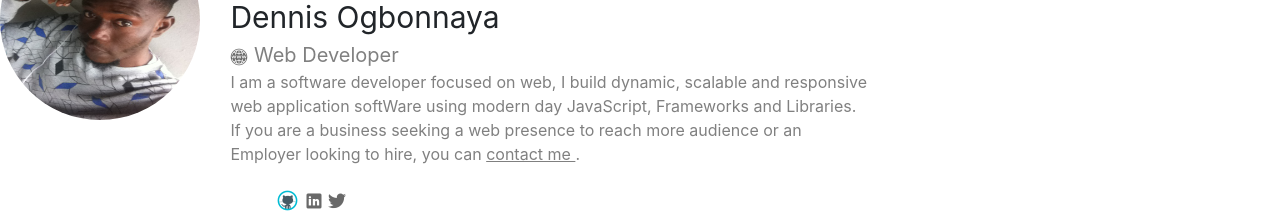
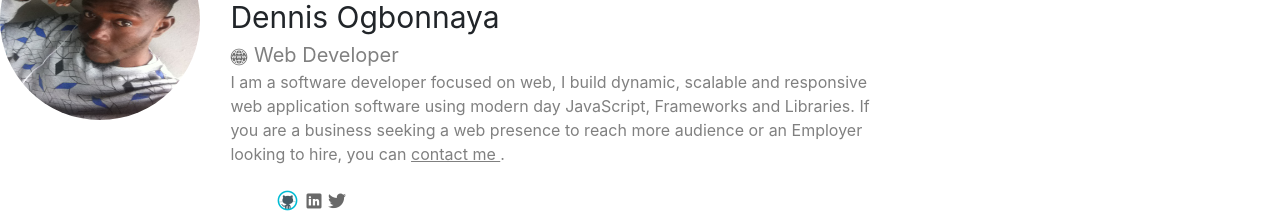
Before and after one commit to DenkyOgbonnaya/DevDenky, a React (Create React App) app: page / in a window 1280 px wide. Shown: the part 130-346 px from the top of the page. Built offline with nearby package versions, Linux system fonts and the light colour scheme.

Commit message:
modified

```diff
--- a/src/components/profile.js
+++ b/src/components/profile.js
@@ -8,7 +8,7 @@ const Profile = (props) =>
         <div className='title'> <img src= {require('../images/icons/web18.png')} alt='title'/> Web Developer </div>
         <p className='description'>
         I am a software developer focused on web, I build dynamic, scalable and
-        responsive web application softWare using modern day JavaScript, Frameworks
+        responsive web application software using modern day JavaScript, Frameworks
         and Libraries. If you are a business seeking a web presence to reach more
         audience or an Employer looking to hire, you can <a href='' onClick= {e => {props.scrollToContact(e)}}> contact me </a> .
          </p>
```
